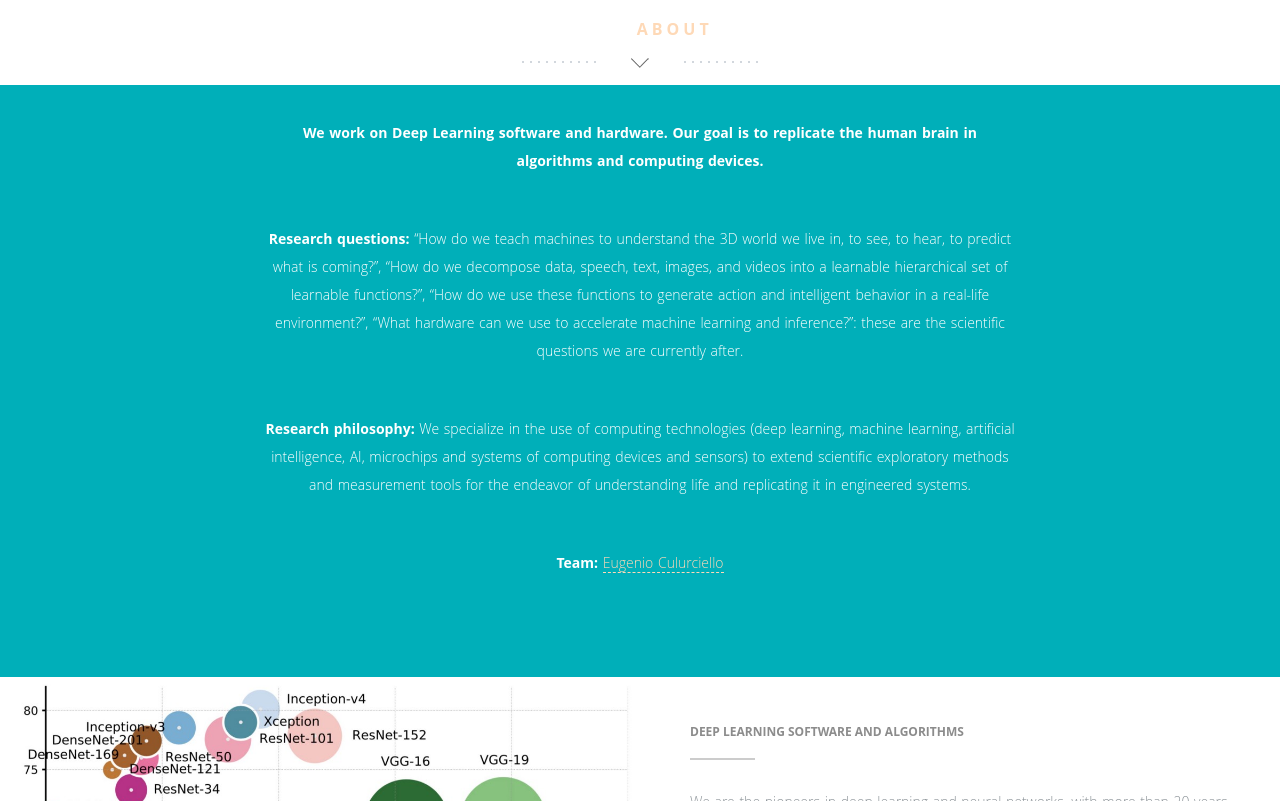
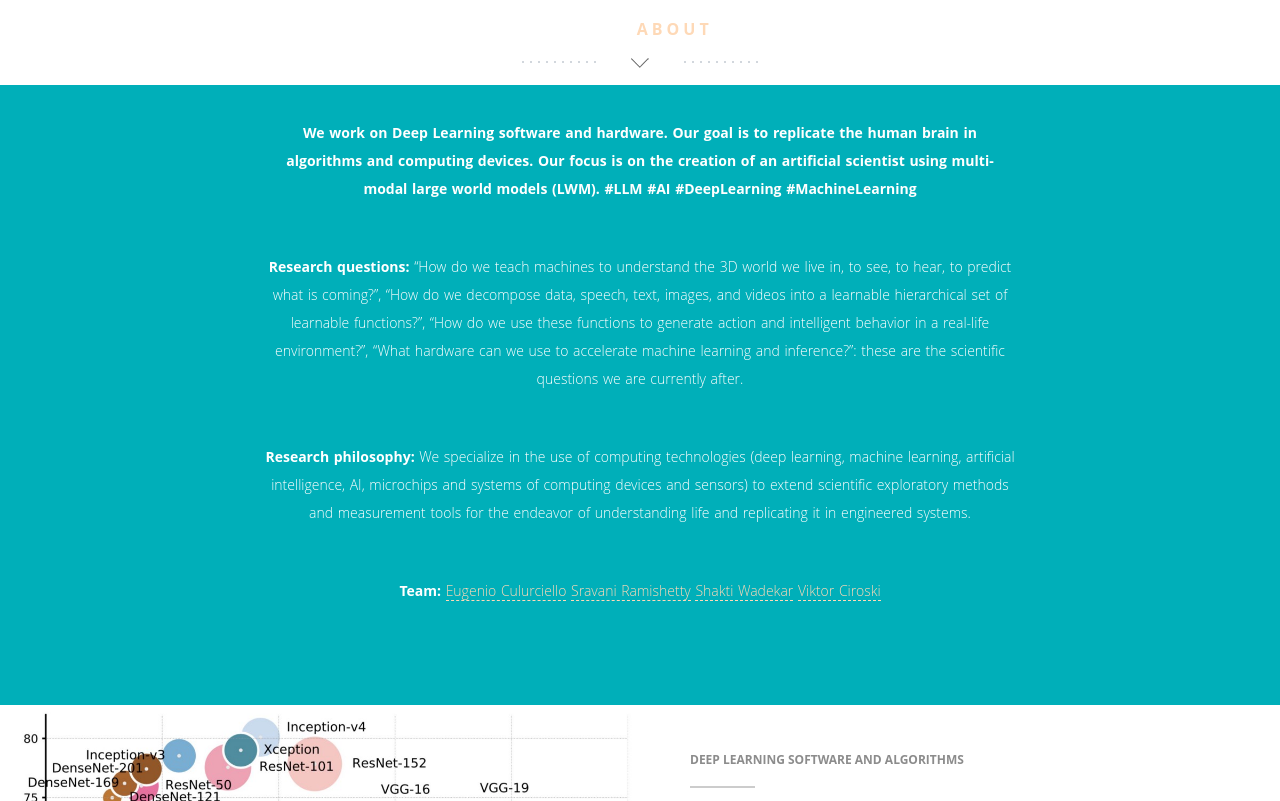
Before and after one commit to e-lab/e-Lab.github.io, a plain HTML site: page index.html in a window 1280 px wide. Shown: the part 660-1461 px from the top of the page. Drawn offline with nearby package versions, Linux system fonts and the light colour scheme; animation ran at ten frames a second.

Commit message:
Update index.html

```diff
--- a/index.html
+++ b/index.html
@@ -122,7 +122,7 @@
                 <h1 class="arrow">A little <span>about</span> us</h1><!-- Headline -->
 				<!-- about / welcome text -->
                 <p>
-                  <b>We work on Deep Learning software and hardware. Our goal is to replicate the human brain in algorithms and computing devices.</b>
+                  <b>We work on Deep Learning software and hardware. Our goal is to replicate the human brain in algorithms and computing devices. Our focus is on the creation of an artificial scientist using multi-modal large world models (LWM). #LLM #AI #DeepLearning #MachineLearning</b>
                 </p>
 
                 <p>
@@ -146,6 +146,9 @@
                 <p>
                   <b>Team:</b>
                   <a href="https://culurciello.github.io">Eugenio Culurciello</a>
+                  <a href="">Sravani Ramishetty</a>
+                  <a href="">Shakti Wadekar</a>
+                  <a href="">Viktor Ciroski</a>
                 </p>
 
               </div>
```
